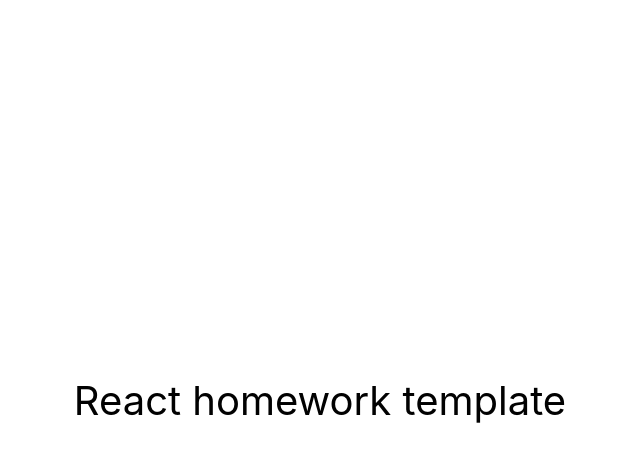
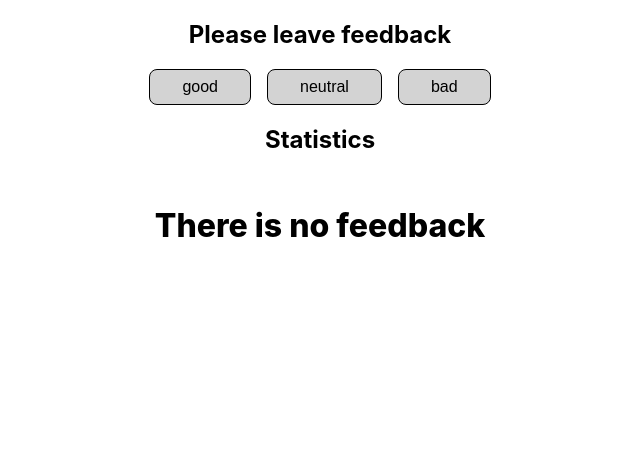
Before and after one commit to Samcia/goit-react-hw-04-feedback, a React (Create React App) app: page / in a window 1280 px wide. Shown: the top 462 px of the page, without its empty margins (320-960 px from the left). Built offline with nearby package versions, Linux system fonts and the light colour scheme.

Commit message:
up stats and App

```diff
--- a/src/components/App.css
+++ b/src/components/App.css
@@ -0,0 +1,38 @@
+.App {
+  text-align: center;
+}
+
+.App-logo {
+  height: 40vmin;
+  pointer-events: none;
+}
+
+@media (prefers-reduced-motion: no-preference) {
+  .App-logo {
+    animation: App-logo-spin infinite 20s linear;
+  }
+}
+
+.App-header {
+  background-color: #282c34;
+  min-height: 100vh;
+  display: flex;
+  flex-direction: column;
+  align-items: center;
+  justify-content: center;
+  font-size: calc(10px + 2vmin);
+  color: white;
+}
+
+.App-link {
+  color: #61dafb;
+}
+
+@keyframes App-logo-spin {
+  from {
+    transform: rotate(0deg);
+  }
+  to {
+    transform: rotate(360deg);
+  }
+}
--- a/src/components/App.jsx
+++ b/src/components/App.jsx
@@ -1,16 +1,58 @@
-export const App = () => {
-  return (
-    <div
-      style={{
-        height: '100vh',
-        display: 'flex',
-        justifyContent: 'center',
-        alignItems: 'center',
-        fontSize: 40,
-        color: '#010101'
-      }}
-    >
-      React homework template
-    </div>
-  );
-};
+import { Statistics } from './Statistics';
+import { Section } from './Section';
+import { FeedbackOptions } from './FeedbackOptions';
+import { Notification } from './Notification';
+import './App.css';
+import { Component } from 'react';
+
+export class App extends Component {
+  state = {
+    good: 0,
+    neutral: 0,
+    bad: 0,
+  };
+
+  onLeaveFeedback = state => {
+    this.setState(prevState => ({ [state]: prevState[state] + 1 }));
+  };
+
+  countTotalFeedback = () => {
+    const { good, neutral, bad } = this.state;
+    return good + neutral + bad;
+  };
+
+  countPositiveFeedbackPercentage = () => {
+    const { good, neutral, bad } = this.state;
+    return ((good / (good + neutral + bad)) * 100).toFixed(0);
+  };
+
+  render() {
+    const { good, neutral, bad } = this.state;
+    const options = Object.keys(this.state);
+    return (
+      <>
+        <Section title="Please leave feedback">
+          <FeedbackOptions
+            options={options}
+            onLeaveFeedback={this.onLeaveFeedback}
+          />
+        </Section>
+        <Section title="Statistics">
+          {this.countTotalFeedback() === 0 ? (
+            <Notification message="There is no feedback" />
+          ) : (
+            <Statistics
+              good={good}
+              neutral={neutral}
+              bad={bad}
+              total={this.countTotalFeedback()}
+              positivePercentage={this.countPositiveFeedbackPercentage()}
+            />
+          )}
+        </Section>
+      </>
+    );
+  }
+}
+
+export default App;
--- a/src/components/Statistics/Statictics.jsx
+++ b/src/components/Statistics/Statictics.jsx
@@ -0,0 +1,28 @@
+import PropTypes from 'prop-types';
+import './Statistics.css';
+
+export const Statistics = ({
+  good,
+  bad,
+  neutral,
+  total,
+  positivePercentage,
+}) => {
+  return (
+    <ul className="statistics">
+      <li className="good">Good: {good}</li>
+      <li className="neutral">Neutral: {neutral}</li>
+      <li className="bad">Bad: {bad}</li>
+      <li className="total">Total: {total}</li>
+      <li>Positive feedback: {positivePercentage}%</li>
+    </ul>
+  );
+};
+
+Statistics.propTypes = {
+  good: PropTypes.number.isRequired,
+  bad: PropTypes.number.isRequired,
+  neutral: PropTypes.number.isRequired,
+  total: PropTypes.number.isRequired,
+  positivePercentage: PropTypes.number.isRequired,
+};
--- a/src/components/Statistics/Statistics.css
+++ b/src/components/Statistics/Statistics.css
@@ -0,0 +1,25 @@
+.statistics {
+  display: flex;
+  flex-direction: column;
+  list-style: none;
+}
+
+.good {
+  color: rgb(50, 200, 50);
+  margin-bottom: 10px;
+  margin-top: -20px;
+}
+
+.neutral {
+  color: darkgray;
+  margin-bottom: 10px;
+}
+
+.bad {
+  color: rgb(200, 50, 50);
+  margin-bottom: 10px;
+}
+.total {
+  font-weight: 900;
+  margin-bottom: 10px;
+}
--- a/src/components/Statistics/index.js
+++ b/src/components/Statistics/index.js
@@ -0,0 +1 @@
+export * from './Statictics';
```
